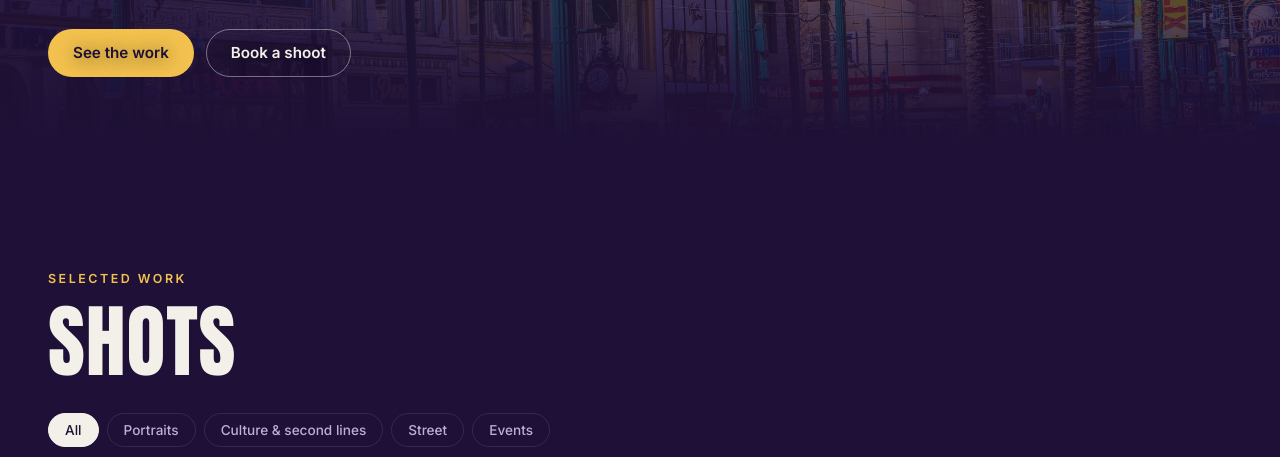
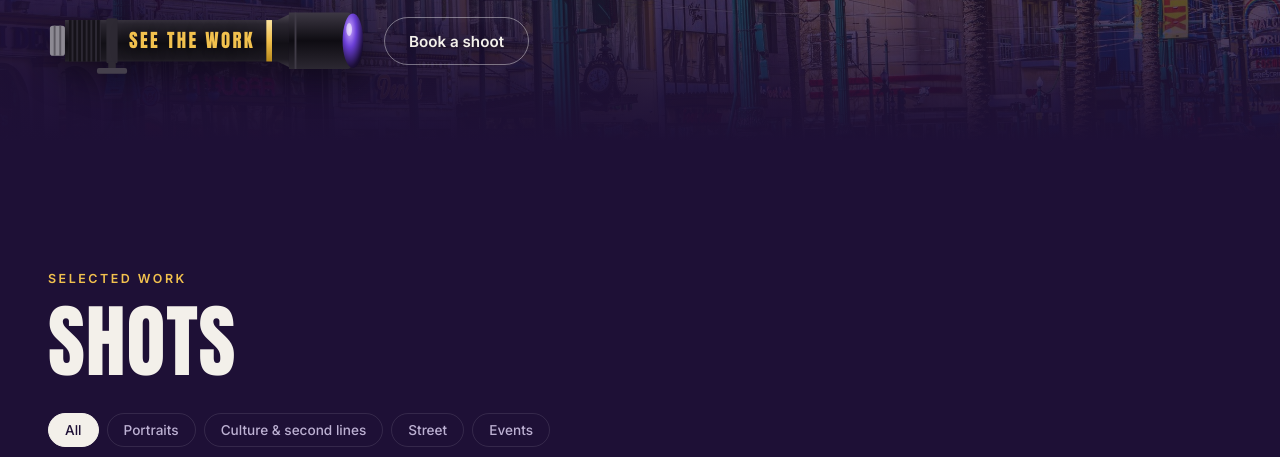
Before and after one commit to johnledesma1027-source/Byrd-s-Eye-Website-, a plain HTML site: page index.html in a window 1280 px wide. Shown: the part 643-1100 px from the top of the page. Drawn offline with Linux system fonts and the light colour scheme.

Commit message:
Turn the See the work button into a telephoto lens
Co-Authored-By: Claude Opus 5.5 <noreply@anthropic.com>
Claude-Session: https://claude.ai/code/session_015AcNXQueyHH9N7QLB5yEBT

```diff
--- a/index.html
+++ b/index.html
@@ -31,7 +31,61 @@
         <h1>Don't take it<br><span>personally.</span></h1>
         <p class="hero-sub">Portraits, street and culture, caught from a Byrdz Eye view.</p>
         <div class="hero-actions">
-          <a class="btn btn-primary" href="#work">See the work</a>
+          <a class="lens-btn" href="#work" aria-label="See the work">
+            <svg viewBox="0 0 340 76" role="img" aria-hidden="true" focusable="false">
+              <defs>
+                <linearGradient id="lensBody" x1="0" y1="0" x2="0" y2="1">
+                  <stop offset="0" stop-color="#4a4550"/>
+                  <stop offset="0.18" stop-color="#2a2630"/>
+                  <stop offset="0.55" stop-color="#121016"/>
+                  <stop offset="0.85" stop-color="#1d1a22"/>
+                  <stop offset="1" stop-color="#3a3540"/>
+                </linearGradient>
+                <linearGradient id="lensHood" x1="0" y1="0" x2="0" y2="1">
+                  <stop offset="0" stop-color="#3d3844"/>
+                  <stop offset="0.5" stop-color="#0e0c12"/>
+                  <stop offset="1" stop-color="#2c2832"/>
+                </linearGradient>
+                <linearGradient id="lensGold" x1="0" y1="0" x2="0" y2="1">
+                  <stop offset="0" stop-color="#fbe3a0"/>
+                  <stop offset="0.5" stop-color="#f2c14e"/>
+                  <stop offset="1" stop-color="#b88a1c"/>
+                </linearGradient>
+                <radialGradient id="lensGlass" cx="0.35" cy="0.3" r="0.9">
+                  <stop offset="0" stop-color="#c9a6ff"/>
+                  <stop offset="0.35" stop-color="#6b3fd6"/>
+                  <stop offset="0.75" stop-color="#1d0f3a"/>
+                  <stop offset="1" stop-color="#05030a"/>
+                </radialGradient>
+                <pattern id="lensGrip" width="5" height="10" patternUnits="userSpaceOnUse">
+                  <rect width="5" height="10" fill="#151219"/>
+                  <rect width="2" height="10" fill="#2c2833"/>
+                </pattern>
+              </defs>
+              <!-- mount -->
+              <rect x="2" y="22" width="16" height="32" rx="3" fill="#8d8a93"/>
+              <rect x="6" y="22" width="2" height="32" fill="#5d5a63"/>
+              <rect x="12" y="22" width="2" height="32" fill="#5d5a63"/>
+              <!-- barrel -->
+              <path d="M18 16 H244 L256 10 V66 L244 60 H18 Z" fill="url(#lensBody)"/>
+              <!-- grip ring -->
+              <rect x="22" y="16" width="34" height="44" fill="url(#lensGrip)"/>
+              <!-- tripod collar and foot -->
+              <rect x="62" y="14" width="12" height="48" rx="2" fill="#2e2a34"/>
+              <rect x="64" y="60" width="8" height="8" fill="#2e2a34"/>
+              <rect x="52" y="67" width="32" height="6" rx="2" fill="#45404c"/>
+              <!-- gold ring -->
+              <rect x="232" y="16" width="6" height="44" fill="url(#lensGold)"/>
+              <!-- hood -->
+              <path d="M256 8 H318 a4 4 0 0 1 4 4 V64 a4 4 0 0 1 -4 4 H256 Z" fill="url(#lensHood)"/>
+              <rect x="262" y="8" width="2" height="60" fill="#3f3a46"/>
+              <!-- front glass -->
+              <ellipse cx="324" cy="38" rx="11" ry="29" fill="url(#lensGlass)"/>
+              <ellipse class="lens-glint" cx="320" cy="26" rx="3" ry="7" fill="#ffffff" opacity="0.55"/>
+              <!-- label -->
+              <text x="153" y="46" text-anchor="middle" class="lens-label">SEE THE WORK</text>
+            </svg>
+          </a>
           <a class="btn btn-ghost" href="#contact">Book a shoot</a>
         </div>
       </div>
--- a/styles.css
+++ b/styles.css
@@ -82,7 +82,14 @@ h1, h2, h3 { font-family: var(--display); font-weight: 400; letter-spacing: 0.01
 .hero h1 { font-size: clamp(3.5rem, 12vw, 9rem); }
 .hero h1 span { color: var(--gold); }
 .hero-sub { font-size: clamp(1rem, 2vw, 1.25rem); color: #e4dfea; max-width: 32rem; margin: 1.25rem 0 2rem; }
-.hero-actions { display: flex; gap: 0.75rem; flex-wrap: wrap; }
+.hero-actions { display: flex; gap: 1rem; flex-wrap: wrap; align-items: center; }
+.lens-btn { display: inline-block; width: clamp(240px, 26vw, 320px); line-height: 0; border-radius: 12px; filter: drop-shadow(0 10px 18px rgba(0, 0, 0, 0.45)); transition: transform .25s ease, filter .25s ease; }
+.lens-btn svg { width: 100%; height: auto; overflow: visible; }
+.lens-btn .lens-label { font-family: "Anton", Impact, sans-serif; font-size: 20px; letter-spacing: 2.5px; fill: var(--gold); }
+.lens-btn .lens-glint { transition: transform .4s ease, opacity .4s ease; transform-box: fill-box; transform-origin: center; }
+.lens-btn:hover { transform: translateX(6px); filter: drop-shadow(0 10px 22px rgba(123, 63, 228, 0.55)); }
+.lens-btn:hover .lens-glint { transform: translateY(14px); opacity: 0.85; }
+.lens-btn:focus-visible { outline: 2px solid var(--gold); outline-offset: 6px; }
 
 /* Sections */
 .section { padding: clamp(4rem, 10vw, 7rem) clamp(1rem, 4vw, 3rem); max-width: 1320px; margin: 0 auto; }
```
